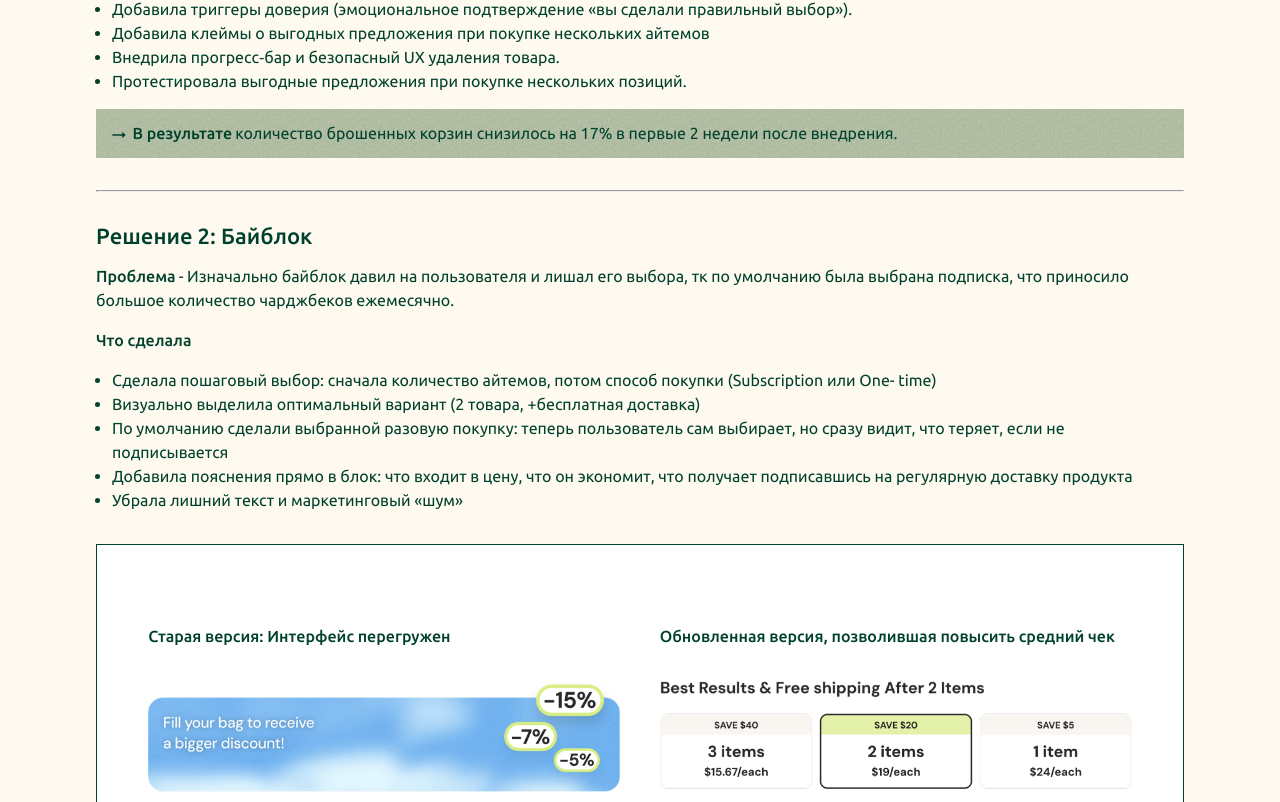
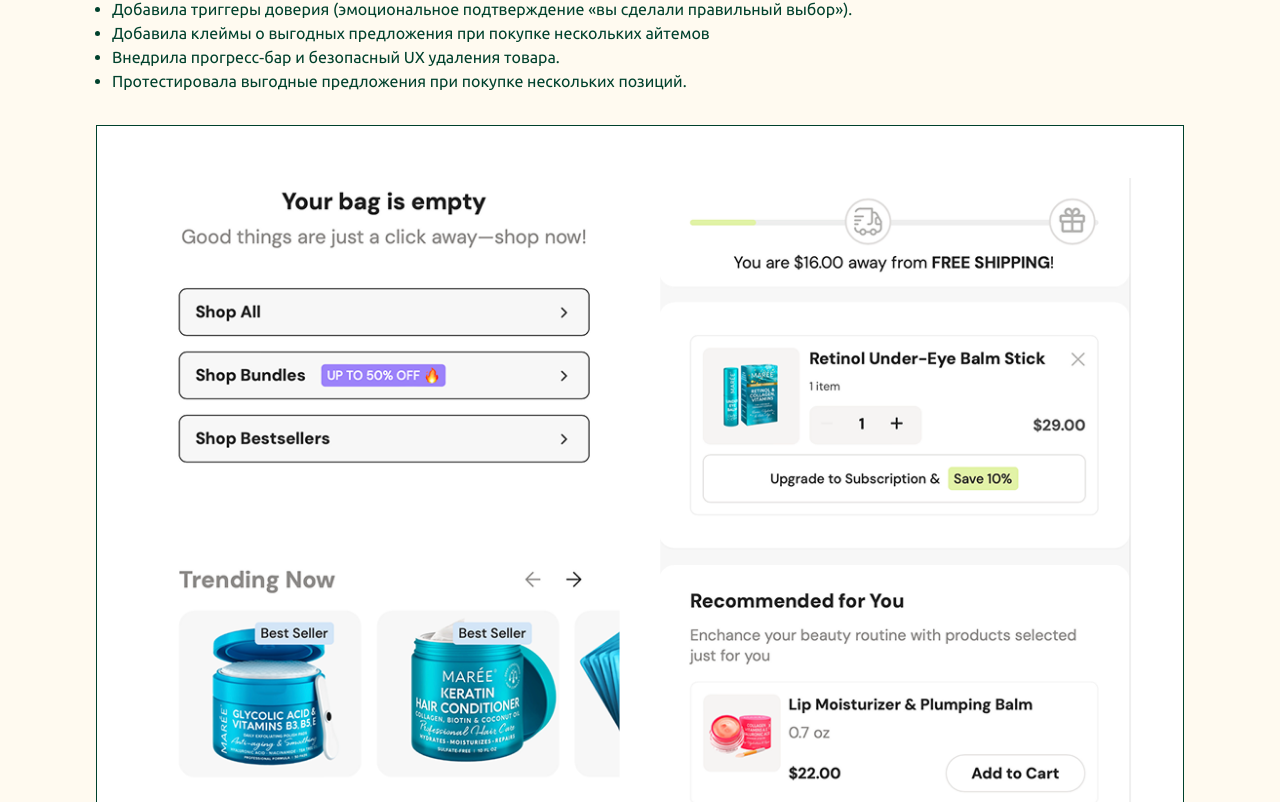
Before and after one commit to SercaNisUzun/julia-portfolio-react, a React (Vite) app: page /maree in a window 1280 px wide. Shown: the part 1438-2240 px from the top of the page. Built offline with nearby package versions, Linux system fonts and the light colour scheme; a web font is replaced by a local one.

Commit message:
Project page update, new files added.

```diff
--- a/src/pages/Maree.jsx
+++ b/src/pages/Maree.jsx
@@ -13,6 +13,8 @@
 import block from '../assets/block.webp'
 import block1 from '../assets/block1.webp'
 import { useNavigate } from 'react-router-dom';
+import basket1 from '../assets/basket1.webp'
+import basket2 from '../assets/basket2.webp'
 
 
 function Maree() {
@@ -81,6 +83,25 @@
                         <li>Внедрила прогресс‑бар и безопасный UX удаления товара.</li>
                         <li>Протестировала выгодные предложения при покупке нескольких позиций.</li>
                     </ul>
+
+                    <div className='blockPic'>
+
+                        <div className='flexBlock'>
+
+                            <img src={basket1} alt="Maree project" />
+
+                        </div>
+
+                        <hr />
+
+                        <div className='flexBlock'>
+
+                            <img src={basket2} alt="Maree project" />
+
+                        </div>
+
+
+                    </div>
 
                     <div className='greenBgText'>
                         <p><MdOutlineArrowRightAlt className='liArrow' /> <strong>В результате</strong>количество брошенных корзин снизилось на 17% в первые 2 недели после внедрения.</p>
```
Also changed, not shown: src/assets/basket1.webp (added), src/assets/basket2.webp (added).
